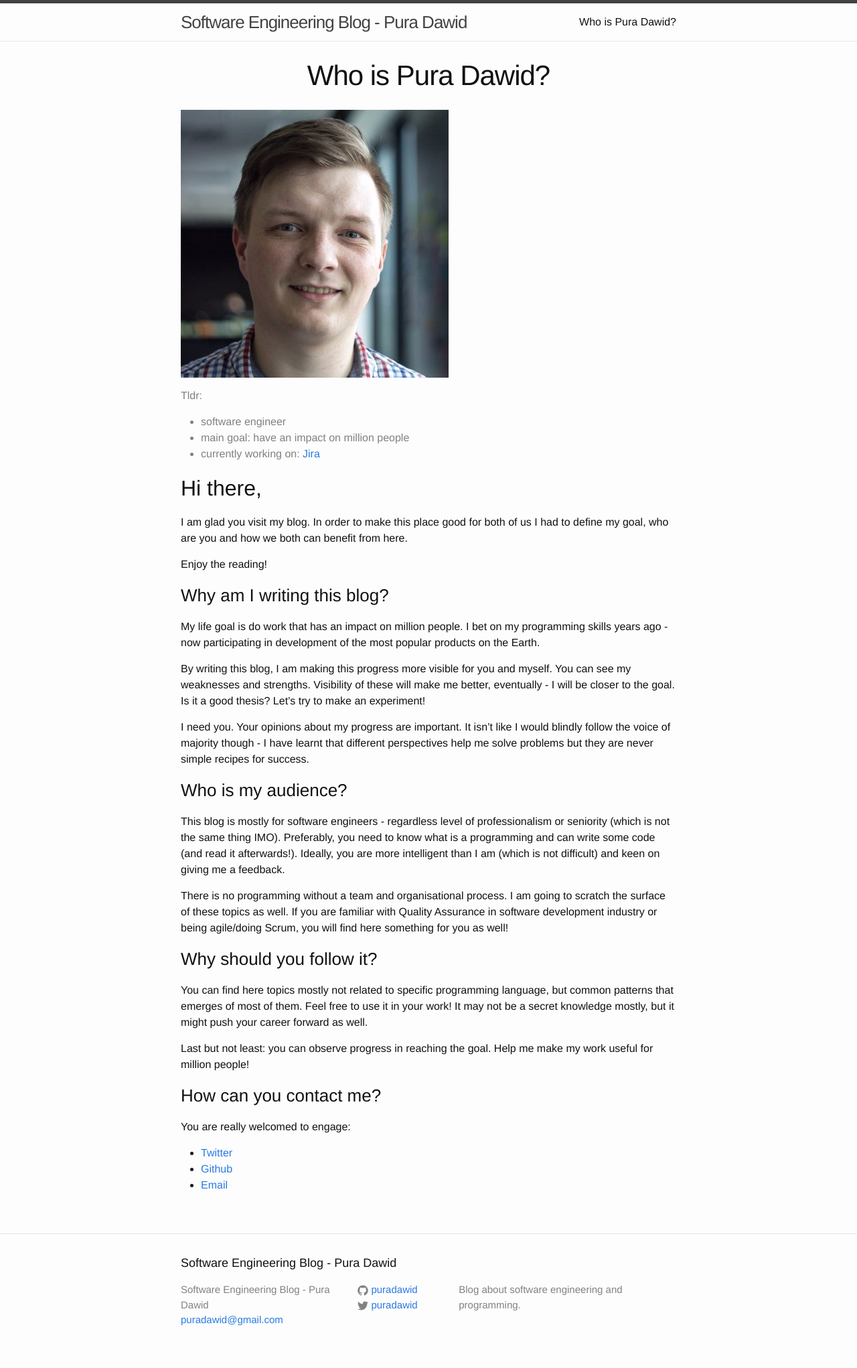
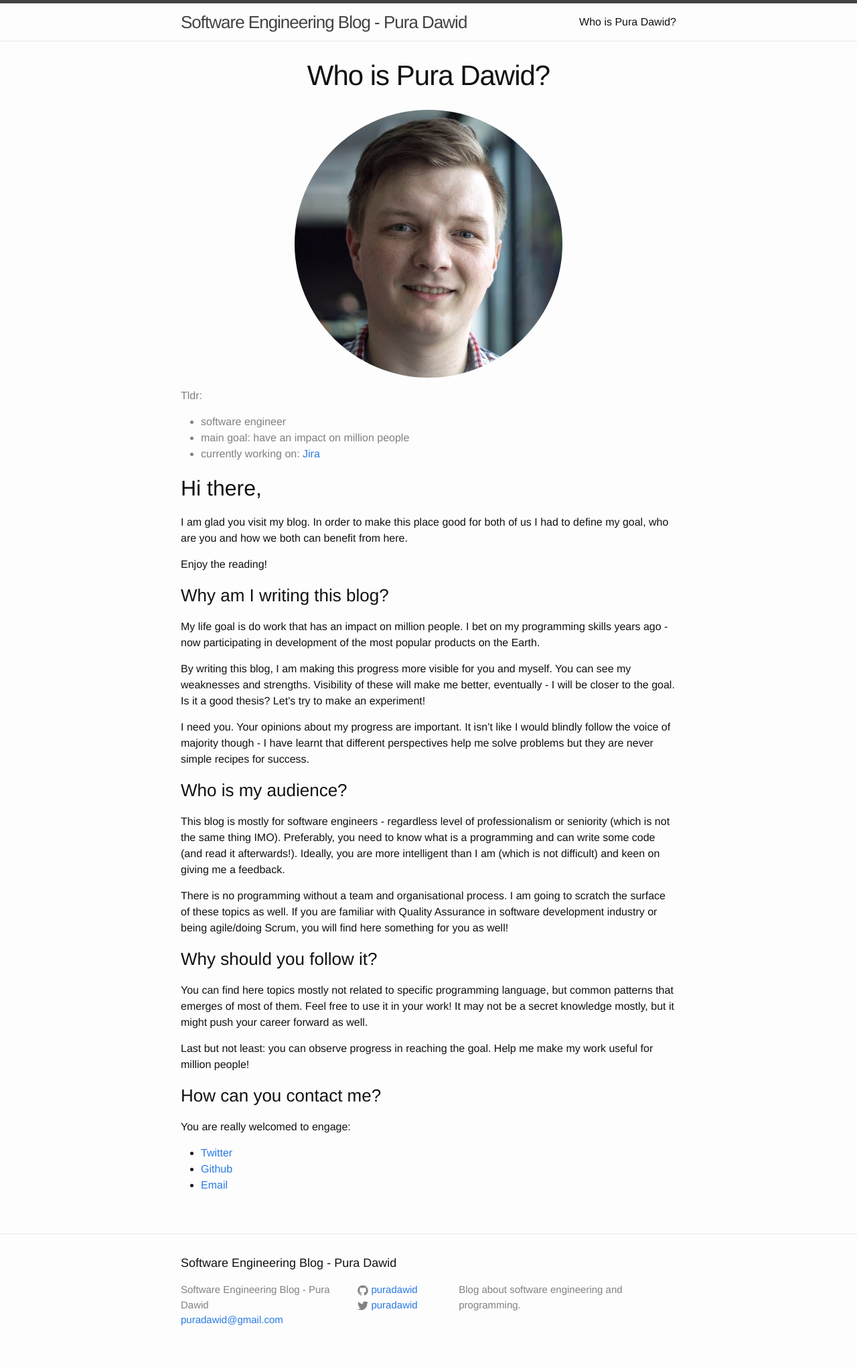
Before and after one commit to puradawid/puradawid.github.io, a Jekyll site: the page built from whoami.md, in a window 1280 px wide. Shown: the whole page at 67% size. Built offline with Jekyll 4.4.1, drawn with Linux system fonts in a browser that asks for light colours.

Commit message:
Change styling in order to have rounded and centered image

```diff
--- a/_sass/_my_overrides.scss
+++ b/_sass/_my_overrides.scss
@@ -13,3 +13,11 @@
 .post.page div.tldr {
   color: gray;
 }
+
+.center {
+  text-align: center;
+}
+
+.rounded img {
+  border-radius: 50%;
+}
```
